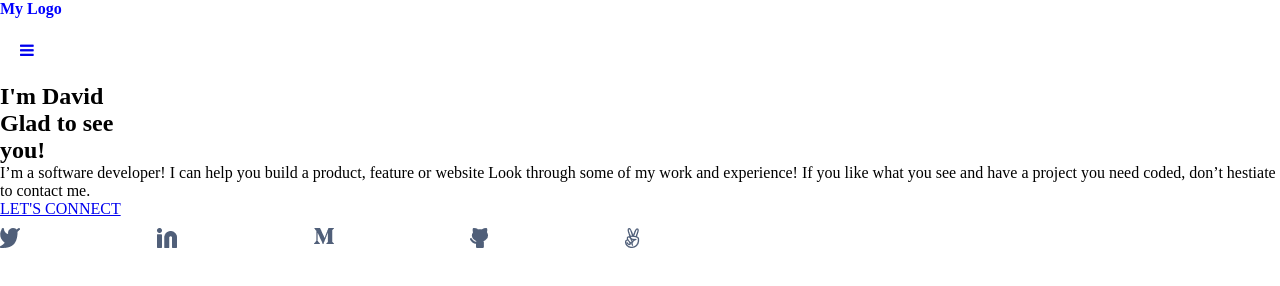
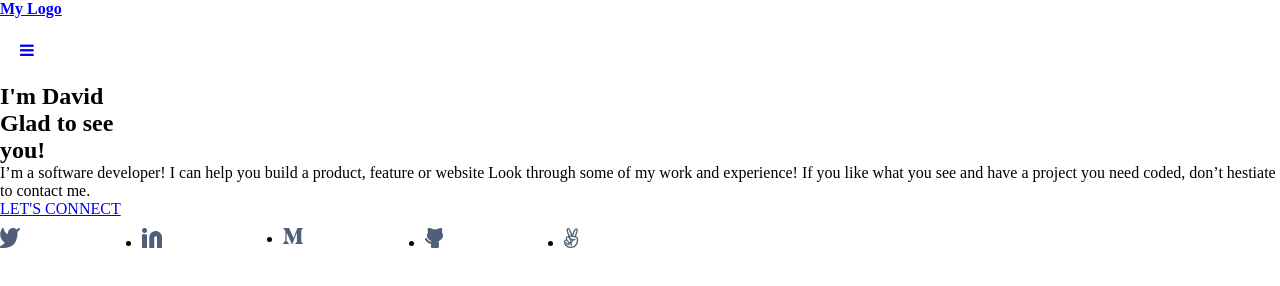
Before and after one commit to david30-maker/Mobile-first-project, a website: page index.html in a window 1280 px wide. Drawn offline with Linux system fonts and the light colour scheme.

Commit message:
Add social media images to html file

```diff
--- a/index.html
+++ b/index.html
@@ -14,7 +14,7 @@
 <body>
   <div class ="container">
     <header>
-      <a class="logo">My Logo</a>
+      <a href="#"class="logo">My Logo</a>
       <nav>
         <a href="javascript:void(0);" class="icon">
           <i class="fa fa-bars"></i>
@@ -29,13 +29,13 @@
         work and experience! If you like what you see and have a project you need coded, don’t hestiate to contact me.
       </p>
       <a href="#"> LET'S CONNECT</a>
-      <div class="images">
-        <img src="images/twitter_1.png" alt="Twiiter logo">
-        <img src="images/Linkedin_1.png" alt="in logo">
-        <img src="images/medium.png" alt="m logo">
-        <img src="images/github1.png" alt="github logo">
-        <img src="images/angellist.png" alt="angel logo">
-      </div>
+      <ul class="images">
+        <li><a href=""><img src="images/twitter_1.png" alt="Twiiter logo"></li>
+        <li><a href=""><img src="images/Linkedin_1.png" alt="in logo"></li>
+        <li><a href=""><img src="images/medium.png" alt="m logo"></li>
+        <li><a href=""><img src="images/github1.png" alt="github logo"></li>
+        <li><a href=""><img src="images/angellist.png" alt="angel logo"></li>
+      </ul>
     </section>
 
     <!-- <div id="ellipse-1">
```
